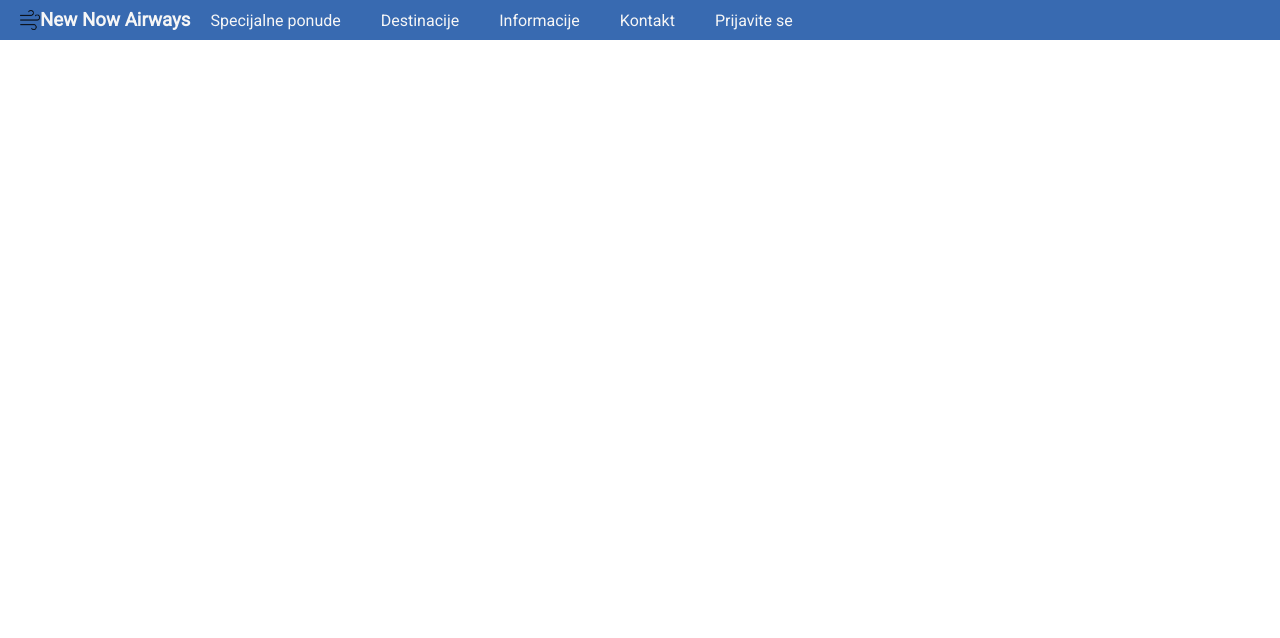
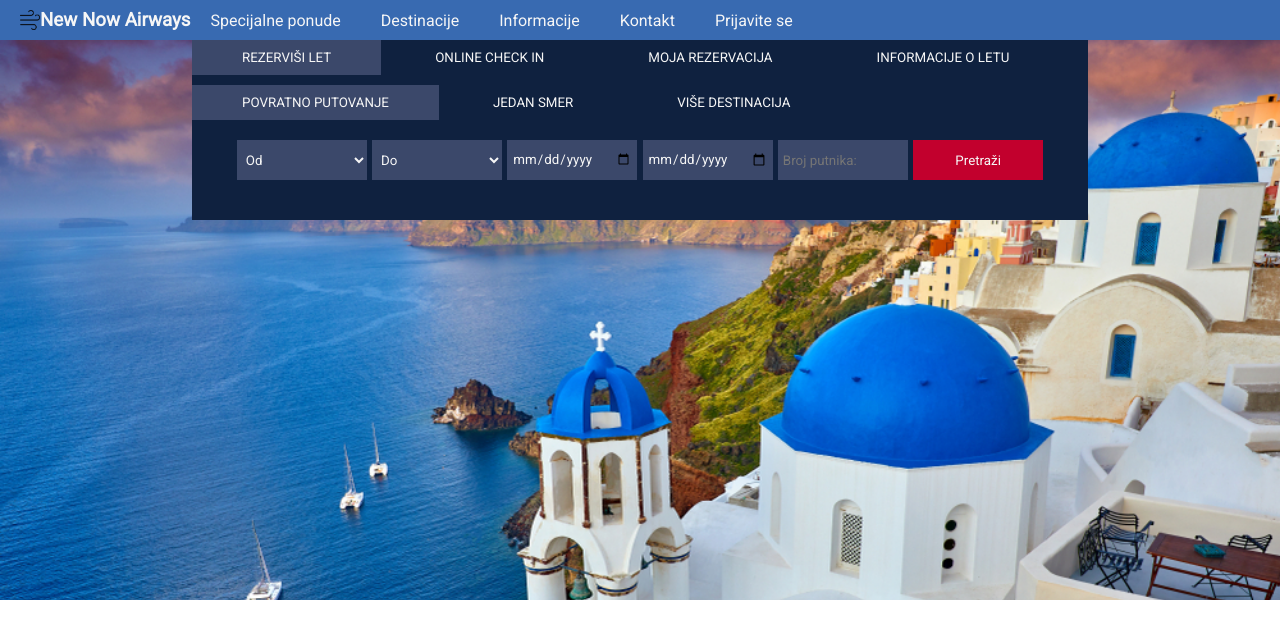
Before and after one commit to ivanHancko/newNowAirways, a plain HTML site: page index.html in a window 1280 px wide. Drawn offline with Linux system fonts and the light colour scheme; a web font is replaced by a local one.

Commit message:
first section

```diff
--- a/index.html
+++ b/index.html
@@ -4,33 +4,75 @@
     <meta charset="UTF-8">
     <meta name="viewport" content="width=device-width, initial-scale=1.0">
     <link rel="stylesheet" href="css/style.css">
-    <title>Document</title>
+    <title> New Now Airways </title>
 </head>
 <body>
+
+    <!-- <<<<<<<<<< HEADER NAVBAR >>>>>>>>>> -->
+
     <header>
         <nav>
             <div class="logo">
                 <img src="images/logo.jpg" alt="logo">
-                <h3>New Now Airways</h3>
+                <h3> New Now Airways </h3>
             </div>
             <ul>
-                <li>
-                    <a href="#">Specijalne ponude</a>
-                </li>
-                <li>
-                    <a href="#">Destinacije</a>
-                </li>
-                <li>
-                    <a href="#">Informacije</a>
-                </li>
-                <li>
-                    <a href="#">Kontakt</a>
-                </li>
-                <li>
-                    <a href="#">Prijavite se</a>
-                </li>
+                <li> <a href="#"> Specijalne ponude </a> </li>
+                <li> <a href="#"> Destinacije </a> </li>
+                <li> <a href="#"> Informacije </a> </li>
+                <li> <a href="#"> Kontakt </a> </li>
+                <li> <a href="#"> Prijavite se </a> </li>
             </ul>
         </nav>
     </header>
+
+    <!-- <<<<<<<<<< MAIN >>>>>>>>>> -->
+
+    <main>
+
+   <!-- <<<<<<<<<< FIRST SECTION >>>>>>>>>> -->
+
+        <section class="first">
+            <form>
+                <div class="btn">
+                    <div class="lineOne">
+                        <button class="active"> REZERVIŠI LET </button>
+                        <button> ONLINE CHECK IN </button>
+                        <button> MOJA REZERVACIJA </button>
+                        <button> INFORMACIJE O LETU </button>
+                    </div>
+                    <div class="lineTwo">
+                        <button class="active"> POVRATNO PUTOVANJE </button>
+                        <button> JEDAN SMER </button>
+                        <button> VIŠE DESTINACIJA </button>
+                    </div>
+                </div>
+                <div class="inputForm">
+                    <select name="from" id="from">
+                        <option value="Od"> Od </option>
+                        <option value="Beograd"> Beograd </option>
+                        <option value="Barselona"> Barselona </option>
+                        <option value="Istanbul"> Istanbul </option>
+                        <option value="Rim"> Rim </option>
+                        <option value="Pariz"> Pariz </option>
+                    </select>
+                    <select name="to" id="to">
+                        <option value="Do">Do</option>
+                        <option value="Beograd"> Beograd </option>
+                        <option value="Barselona"> Barselona </option>
+                        <option value="Istanbul"> Istanbul </option>
+                        <option value="Rim"> Rim </option>
+                        <option value="Pariz"> Pariz </option>
+                    </select>
+                    <input type="date" name="firstDay" id="firstDay">
+                    <input type="date" name="lastDay" id="lastDay">
+                    <input type="number" name="passenger" id="passenger" placeholder="Broj putnika:">
+                    <button id="search"> Pretraži </button>
+                </div>
+
+            </form>
+        </section>
+
+    </main>
 </body>
 </html>
--- a/scss/_mixins.scss
+++ b/scss/_mixins.scss
@@ -1,10 +1,4 @@
-@mixin beginOptions {
-    margin: 0;
-    padding: 0;
-    box-sizing: border-box;
-    font-family: $fonts;
-    color: $darkblues;
-}
+
 
 @mixin flexRow {
     display: flex;
@@ -15,3 +9,30 @@
     display: flex;
     flex-direction: column;
 }
+@mixin imageHover {
+    opacity: 0.5;
+    transition: 2s;
+    color: black;
+}
+
+@mixin imageMedium {
+    width: 300px;
+    height: 300px;
+}
+
+@mixin imageOptions{
+    width: 300px;
+            height: 300px;
+            background-size: cover;
+            background-position: center;
+            background-repeat: no-repeat;
+            display: flex;
+            flex-direction: column;
+            justify-content: flex-end;
+            align-items: center;
+            color: white;
+            padding-bottom: 10px;
+            border-radius: 10px;
+            margin: 10px 20px;
+            transition: 2s;
+}
--- a/scss/style.scss
+++ b/scss/style.scss
@@ -8,6 +8,10 @@
     font-family: $font;
 }
 
+// <<<<<<<<<< HEADER NAVBAR >>>>>>>>>>
+
+header {
+
     nav{
         @include flexRow;
         align-items: center;
@@ -15,19 +19,24 @@ nav{
         background-color: $blue;
         color: $grey;
         padding-left: 20px;
+
         .logo{
             @include flexRow;
             align-items: center;
+
             img{
                 width: 20px;
                 height: 20px;
             }
         }
+
         ul{
             @include flexRow;
             align-items: center;
+
             li{
                 list-style: none;
+
                 a{
                     text-decoration: none;
                     color: $grey;
@@ -36,3 +45,67 @@ nav{
             }
         }
     }
+}
+
+// <<<<<<<<<< MAIN >>>>>>>>>>
+
+main{
+
+    //  <<<<<<<<<< FIRST SECTION >>>>>>>>>>
+
+
+    .first{
+        background-image: url(../images/greece.jpeg);
+        height: 70vh;
+        background-size: cover;
+
+        form{
+            background-color: $background;
+            height: 180px;
+            margin: 0 auto;
+            width: 70%;
+
+            .btn{
+
+                .lineOne, .lineTwo{
+
+                    button{
+                        background-color: $background;
+                        color: $grey;
+                        padding: 10px 50px;
+                        border: none;
+                        margin-bottom: 10px;
+                    }
+
+                    .active{
+                        background-color: $button;
+                    }
+                }
+            }
+
+            .inputForm{
+                margin: 10px auto;
+                width: 90%;
+                @include flexRow;
+                justify-content: space-between;
+
+                select, input {
+                    width: 130px;
+                    height: 40px;
+                    background-color: $button;
+                    color: $grey;
+                    border: none;
+                    padding: 0 5px;
+                }
+
+                #search{
+                    background-color: $red;
+                    width: 130px;
+                    height: 40px;
+                    color: $grey;
+                    border: none;
+                }
+            }
+        }
+    }
+}
```
Also changed, not shown: css/style.css. Lines whose indentation alone changed are shown as unchanged.
